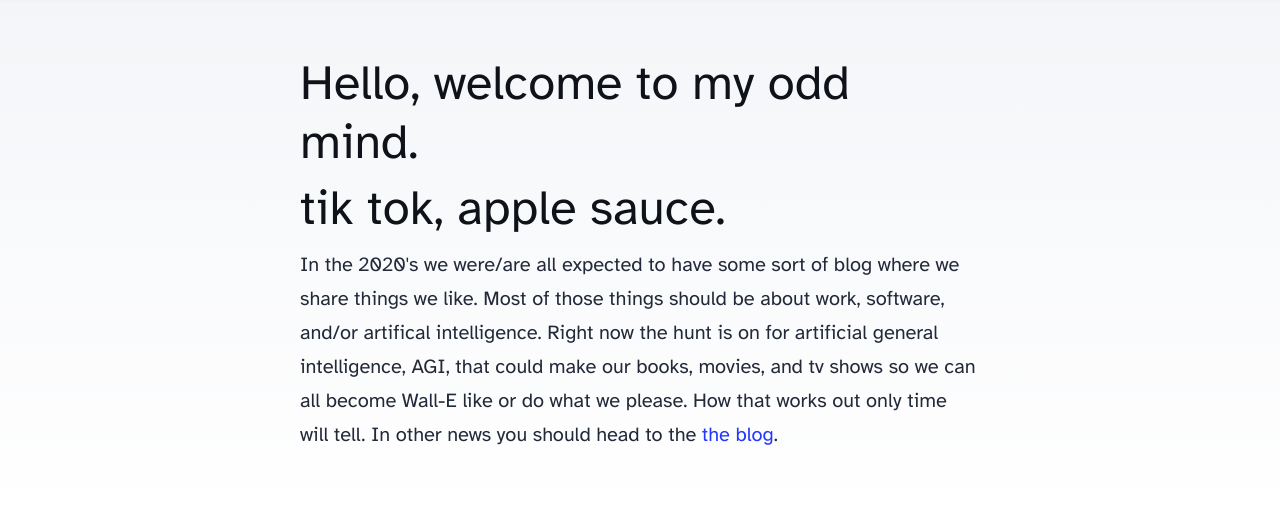
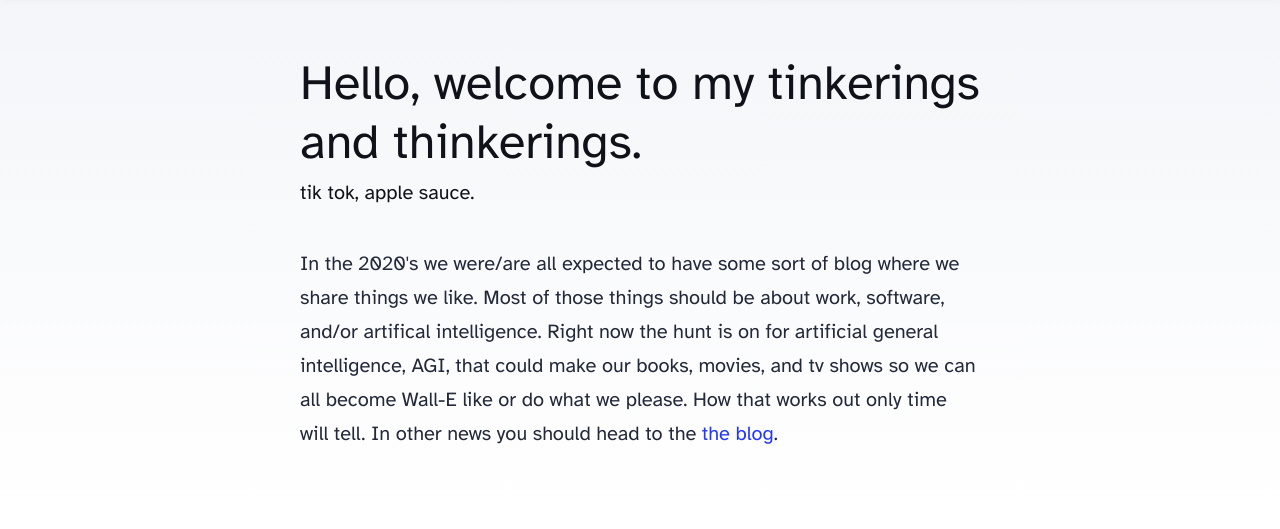
Before and after one commit to richfly/sleepy-singularity, an Astro site: page / in a window 1280 px wide. Shown: the part 81-610 px from the top of the page. Built offline with nearby package versions, Linux system fonts and the light colour scheme; Astro itself is replaced by a stand-in of ours.

Commit message:
edit home

```diff
--- a/src/pages/index.astro
+++ b/src/pages/index.astro
@@ -13,7 +13,8 @@ import { SITE_TITLE, SITE_DESCRIPTION } from '../consts';
 	<body>
 		<Header title={SITE_TITLE} />
 		<main>
-			<h2>Hello, welcome to my odd mind. <h2>tik tok, apple sauce.</h2></h2>
+			<h2>Hello, welcome to my tinkerings and thinkerings.</h2> <h6>tik tok, apple sauce.</h6>
+			<br />
 			<p>
 				In the 2020's we were/are all expected to have some sort of blog where we share things we like.
 				Most of those things should be about work, software, and/or artifical intelligence.
```
